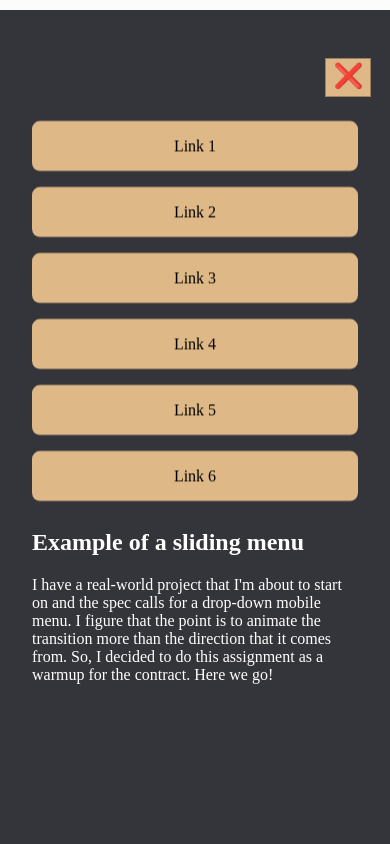
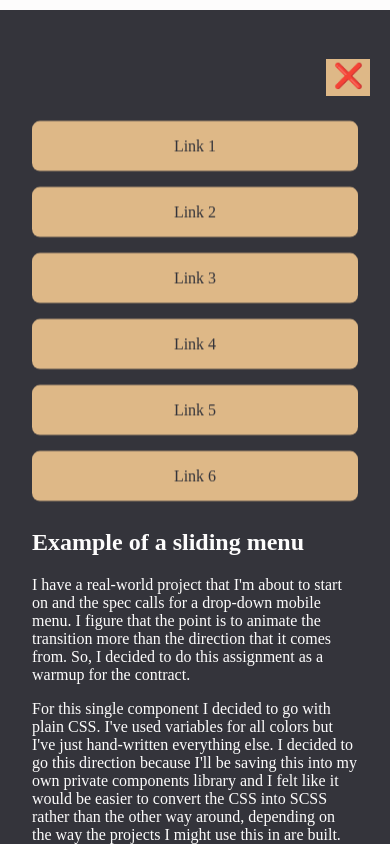
Before and after one commit to shewchuk-eric/Component-Library, a plain HTML site: page menus/drop-down/drop.html in a window 390 px wide. Both pictures are taken after a click on the button 344 px from the left and 77 px from the top of the page. Shown: the top 844 px of the page. Drawn offline with Linux system fonts and the light colour scheme.

Commit message:
finished drop menu

```diff
--- a/menus/drop-down/drop.css
+++ b/menus/drop-down/drop.css
@@ -1,16 +1,24 @@
 /**************
 * body styles *
 **************/
+:root {
+    --a: rgb(226, 206, 180);
+    --darker: burlywood;
+    --hover: rgb(151, 96, 24);
+    --gray: rgb(52, 52, 59);
+    --light: #fdfcfc;
+}
+
 html {
-    background-color: #fdfcfc;
+    background-color: var(--light);
 }
 
 body {
     max-width: 1000px;
     min-height: 100vh;
     margin: 10px auto 0 auto;
-    background-color: rgb(52, 52, 59);
-    color: white;
+    background-color: var(--gray);
+    color: var(--light);
     padding: 2rem;
 }
 
@@ -20,10 +28,10 @@ body {
 
 #menu {
 	font-size: 1.5rem;
-	border: 1px solid rgba(0,0,0,.3);
+	border: 1px solid var(--gray);
 	padding: 3px 7px 6px;
-	background-color: burlywood;
-	color: #000;
+	background-color: var(--darker);
+	color: var(--gray);
  	position: relative;
 	margin-left: 90%;
 	top: 1rem;
@@ -35,7 +43,7 @@ body {
 
 #menu.open::before {
 	content: "❌";
-    color: rgb(226, 206, 180);
+    color: var(--a);
 }
 
 .navigation {
@@ -56,17 +64,17 @@ body {
 	padding: 1rem;
 	text-align: center;
 	text-decoration: none;
-	color: rgb(226, 206, 180);
+	color: var(--a);
 }
 
 .navigation li a:hover {
-	color: rgb(151, 96, 24);
+	color: var(--hover);
 	font-weight: 700;
 }
 
 .navigation li a.active {
-    color: black;
-    background-color: burlywood;
+    color: var(--gray);
+    background-color: var(--darker);
     font-weight: bold;
     border-radius: .3rem;
 }
@@ -85,13 +93,13 @@ body {
 	display: block;
 	width: 100%;
     margin: .5rem auto;
-    background-color: burlywood;
+    background-color: var(--darker);
     border-radius: .5rem;
 }
 
 .open li a {
 	display: block;
-    color: black;
+    color: var(--gray);
 }
 
 /************************
@@ -116,6 +124,6 @@ body {
 	}
 
     .navigation li a {
-        color: burlywood;
+        color: var(--darker);
     }
 }
--- a/menus/drop-down/drop.html
+++ b/menus/drop-down/drop.html
@@ -22,7 +22,9 @@
     </header>
     <section>
         <h1>Example of a sliding menu</h1>
-        <p>I have a real-world project that I'm about to start on and the spec calls for a drop-down mobile menu.  I figure that the point is to animate the transition more than the direction that it comes from.  So, I decided to do this assignment as a warmup for the contract.  Here we go!</p>
+        <p>I have a real-world project that I'm about to start on and the spec calls for a drop-down mobile menu.  I figure that the point is to animate the transition more than the direction that it comes from.  So, I decided to do this assignment as a warmup for the contract.</p>
+        <p>For this single component I decided to go with plain <abbr>CSS</abbr>.  I've used variables for all colors but I've just hand-written everything else. I decided to go this direction because I'll be saving this into my own private components library and I felt like it would be easier to convert the <abbr>CSS</abbr> into <abbr>SCSS</abbr> rather than the other way around, depending on the way the projects I might use this in are built.</p>
+        <p>One final design choice I made for this component was to have it display as a block so that it would push existing page content down instead of go over the top of it.  That way, the menu could stay open and leave the content visible to the user if the user chose not to navigate away from the page.  I understand some of my decisions with this project aren't in line with the assignment instructions.  I hope this is not a problem.</p>
     </section>
     <script src="drop.js"></script>
 </body>
```
